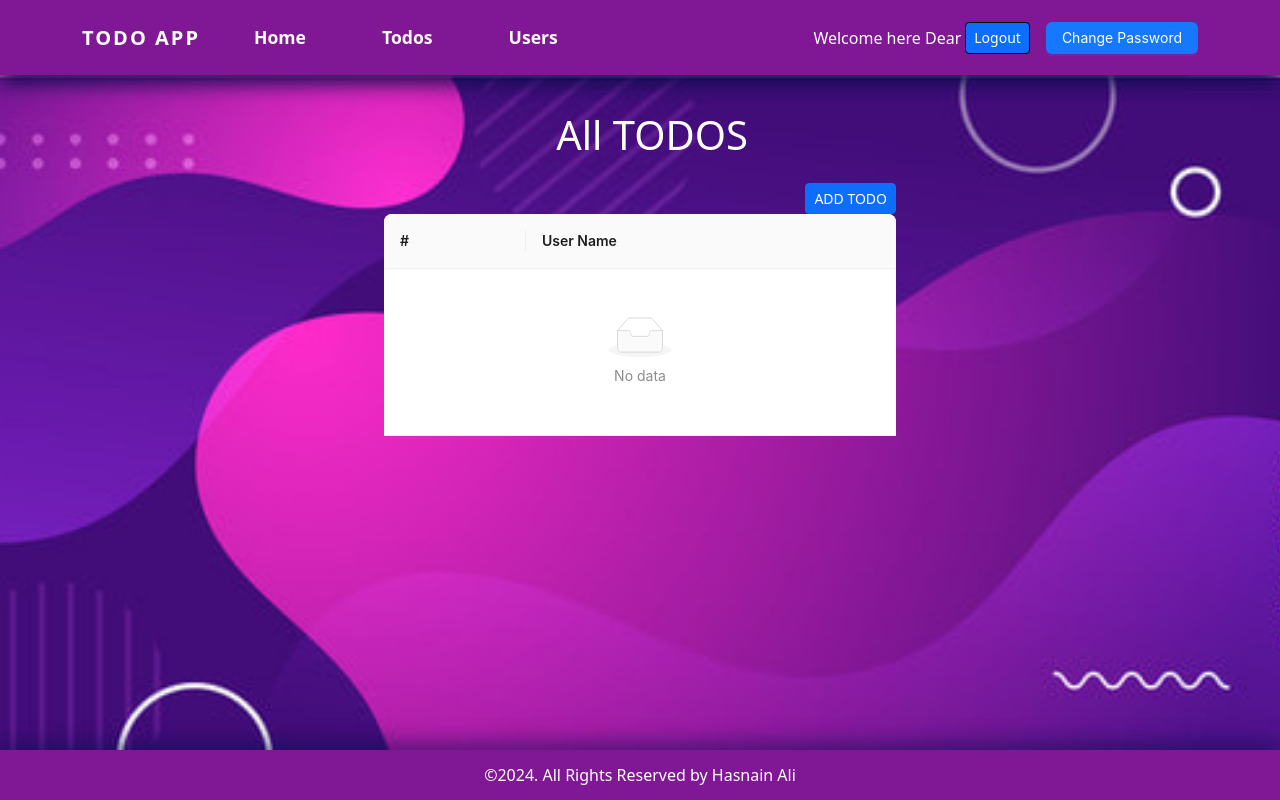
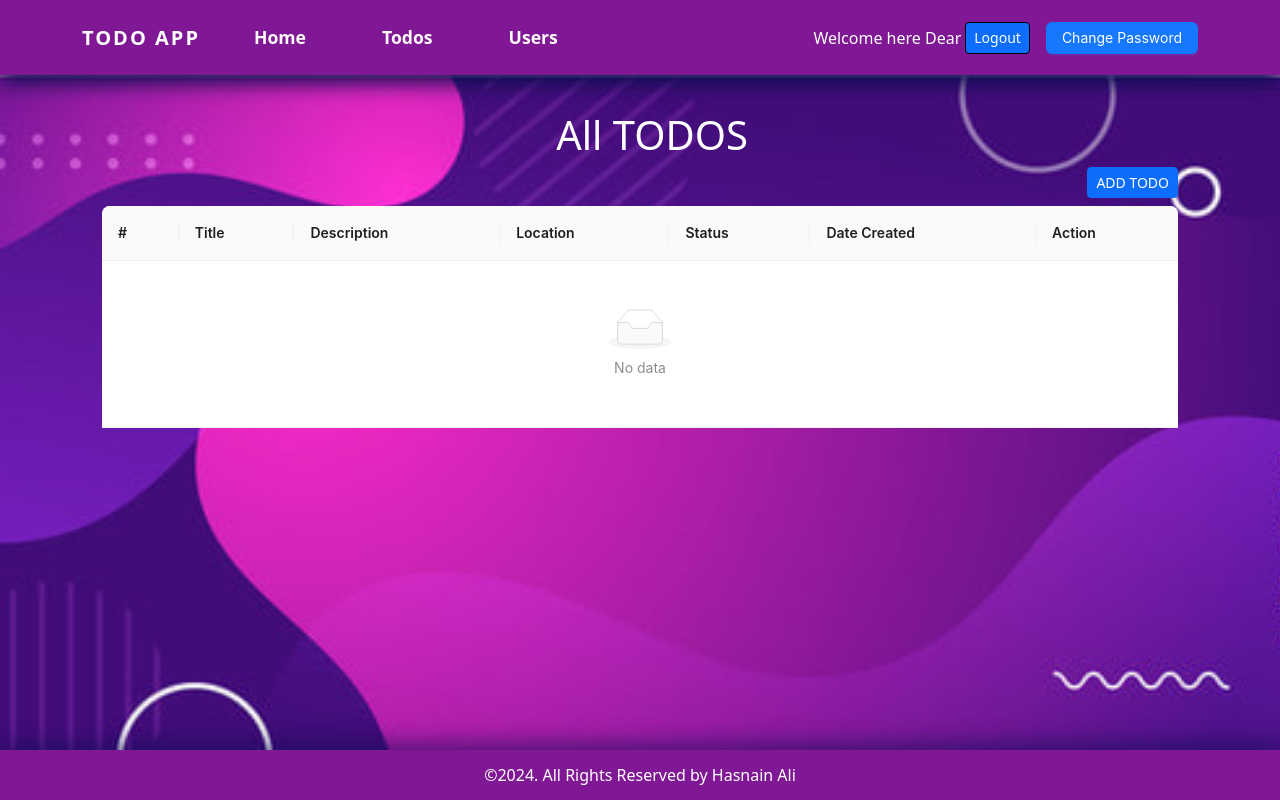
Before and after one commit to hasnainaliwasli/WMA-Batch-07, a React (Create React App) app in the folder React/assignment_no_02/: page /todo/todo in a window 1280 px wide. Built offline with nearby package versions, Linux system fonts and the light colour scheme.

Commit message:
React_Assignment_02

```diff
--- a/React/assignment_no_02/src/App.scss
+++ b/React/assignment_no_02/src/App.scss
@@ -32,6 +32,7 @@ main {
     box-shadow: rgba(0, 0, 0, 0.35) 0px 5px 15px;
     // margin-top: 30px;
     color: white;
+
     font-weight: 600;
     backdrop-filter: blur(20px);
 
--- a/React/assignment_no_02/src/pages/Todos/Todos/CreateTodo.js
+++ b/React/assignment_no_02/src/pages/Todos/Todos/CreateTodo.js
@@ -1,18 +1,17 @@
 import React, { useEffect, useState } from 'react'
-import { ToastContainer } from 'react-toastify'
+import { useNavigate } from 'react-router-dom'
+import { toast, ToastContainer } from 'react-toastify'
 
 export default function CreateTodo() {
 
-    // title, location, description, date, status, dateCreated,
 
+    const navigate = useNavigate()
 
     const [title, setTitle] = useState('')
     const [description, setDescription] = useState('')
     const [location, setLocation] = useState('')
     const [date, setDate] = useState('')
     const [status, setStatus] = useState('')
-    const [dateCreated, setDateCreated] = useState('')
-
 
     // Logged in users
 
@@ -41,8 +40,6 @@ export default function CreateTodo() {
         return new Date(date).toLocaleDateString(undefined, options);
     };
 
-
-
     const AddTodo = (e) => {
         e.preventDefault()
         const todoId = () => { return Math.random().toString(32).slice(2) }
@@ -61,9 +58,11 @@ export default function CreateTodo() {
         }
 
         setTodos((prevTodos) => [...prevTodos, todo])
+        toast.success('TODO Added Successfully!!!!!')
+        setTimeout(() => {
+            navigate('/Todo/todo')
+        }, 2000);
     }
-
-
 
     return (
         <div id='createTodo'>
@@ -91,12 +90,9 @@ export default function CreateTodo() {
 
                 </div>
 
-                <button type="submit" id='btn' className="btn btn-primary text-center" >ADD TODO </button>
+                <button type="submit" id='btn' className="btn btn-primary text-center " >ADD TODO </button>
             </form>
             <ToastContainer />
-
-
-
         </div>
     )
 }
--- /dev/null
+++ b/React/assignment_no_02/src/pages/Todos/Todos/Table.js
@@ -0,0 +1,63 @@
+import React from 'react';
+import { Table, Button } from 'antd';
+
+const TodoTable = ({ todos, onEdit, onDelete }) => {
+    const columns = [
+        {
+            title: '#',
+            dataIndex: 'index',
+            key: 'index',
+        },
+        {
+            title: 'Title',
+            dataIndex: 'title',
+            key: 'title',
+        },
+        {
+            title: 'Description',
+            dataIndex: 'description',
+            key: 'description',
+        },
+        {
+            title: 'Location',
+            dataIndex: 'location',
+            key: 'location',
+        },
+        {
+            title: 'Status',
+            dataIndex: 'status',
+            key: 'status',
+        },
+        {
+            title: 'Date Created',
+            dataIndex: 'dateCreated',
+            key: 'dateCreated',
+        },
+        {
+            title: 'Action',
+            key: 'action',
+            render: (text, record) => (
+                <span>
+                    <Button onClick={() => onEdit(record.key)} style={{ marginRight: 8 }}>Edit</Button>
+                    <Button onClick={() => onDelete(record.key)} danger>Delete</Button>
+                </span>
+            ),
+        },
+    ];
+
+    const data = todos.map((todo, index) => ({
+        key: todo.TodoID,
+        index: index + 1,
+        title: todo.Title,
+        description: todo.Descriptions,
+        location: todo.Location,
+        status: todo.Status,
+        dateCreated: todo.DateCreated,
+    }));
+
+    return (
+        <Table columns={columns} dataSource={data} pagination={false} />
+    );
+};
+
+export default TodoTable;
--- a/React/assignment_no_02/src/pages/Todos/Todos/index.js
+++ b/React/assignment_no_02/src/pages/Todos/Todos/index.js
@@ -1,6 +1,7 @@
 import React, { useState } from 'react'
 import UserTable from '../Users/Table'
 import { useNavigate } from 'react-router-dom';
+import TodoTable from './Table';
 
 
 export default function Todos() {
@@ -13,20 +14,41 @@ export default function Todos() {
     });
 
 
+    // TODOS From Localstorage
+    const [todos, setTodos] = useState(() => {
+        // Load users from local storage or set to an empty array if not available
+        const savedUsers = localStorage.getItem('Todos');
+        return savedUsers ? JSON.parse(savedUsers) : [];
+    });
+
+
     const addTodo = () => {
         navigate("CreateTodo")
     }
+
+    // For Table
+    const handleEdit = (key) => {
+        // console.log('Edit todo with key:', key);
+        // Implement your edit logic here
+    };
+
+    const handleDelete = (key) => {
+        console.log('Delete todo with key:', key);
+        // Implement your delete logic here
+        // setTodos(todos.filter(todo => todo.TodoID !== key));
+    };
 
 
     return (
         <div className='users_container '>
 
-            <div className='container ' id='table'>
+            <div className='container '>
                 <div style={{ padding: '20px' }}>
                     {/* <div style={{display:'flex',justifyContent:'space-between'}}> */}
-                    <h1 className='text-white text-center py-3 ms-4'>All TODOS</h1><button className='btn btn-sm btn-primary' onClick={addTodo} style={{ float: 'right' }}>ADD TODO</button>
+                    <h1 className='text-white text-center pt-3 ms-4'>All TODOS</h1><button className='btn btn-sm btn-primary mb-2' onClick={addTodo} style={{ float: 'right' }}>ADD TODO</button>
                     {/* </div> */}
-                    <UserTable users={users} />
+                    {/* <UserTable users={users} /> */}
+                    <TodoTable todos={todos} onEdit={handleEdit} onDelete={handleDelete} />
                 </div>
 
             </div>
```
